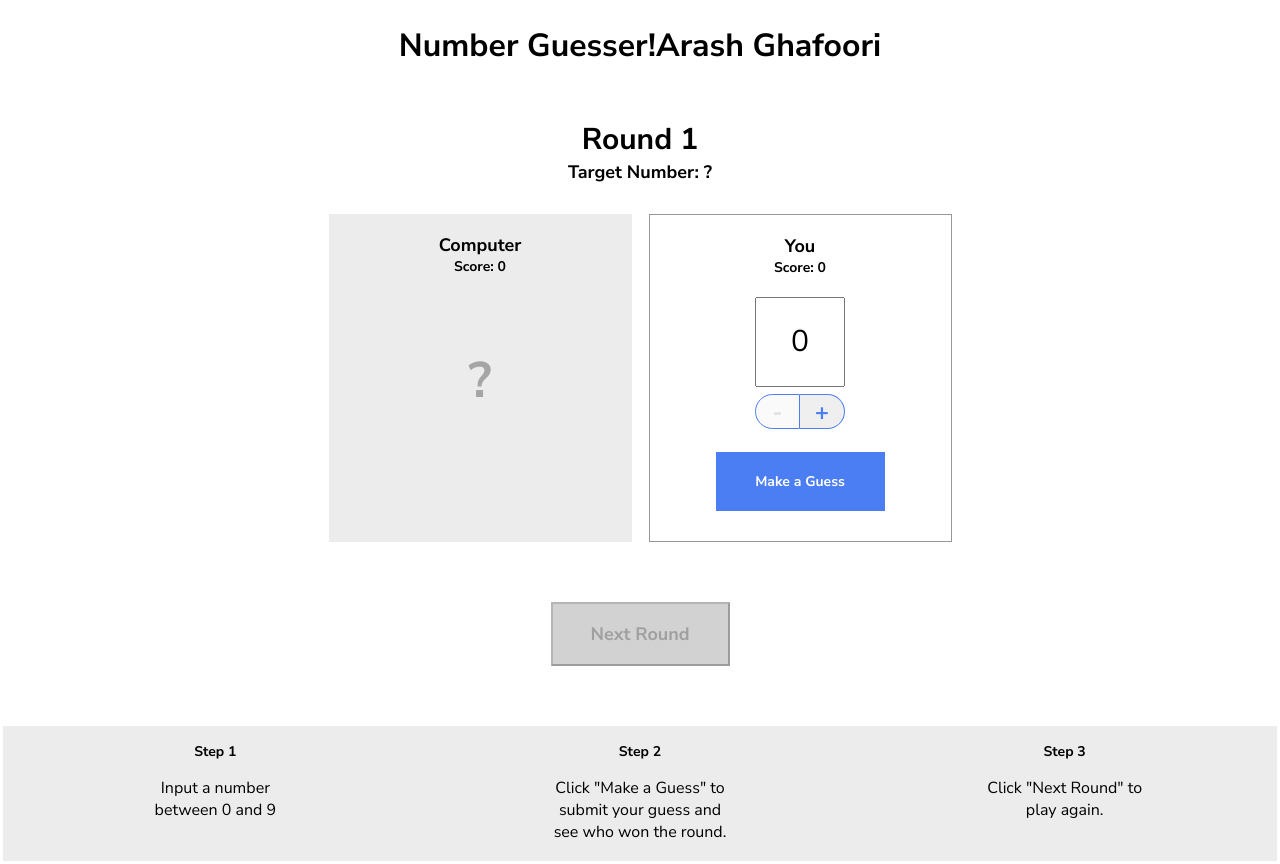
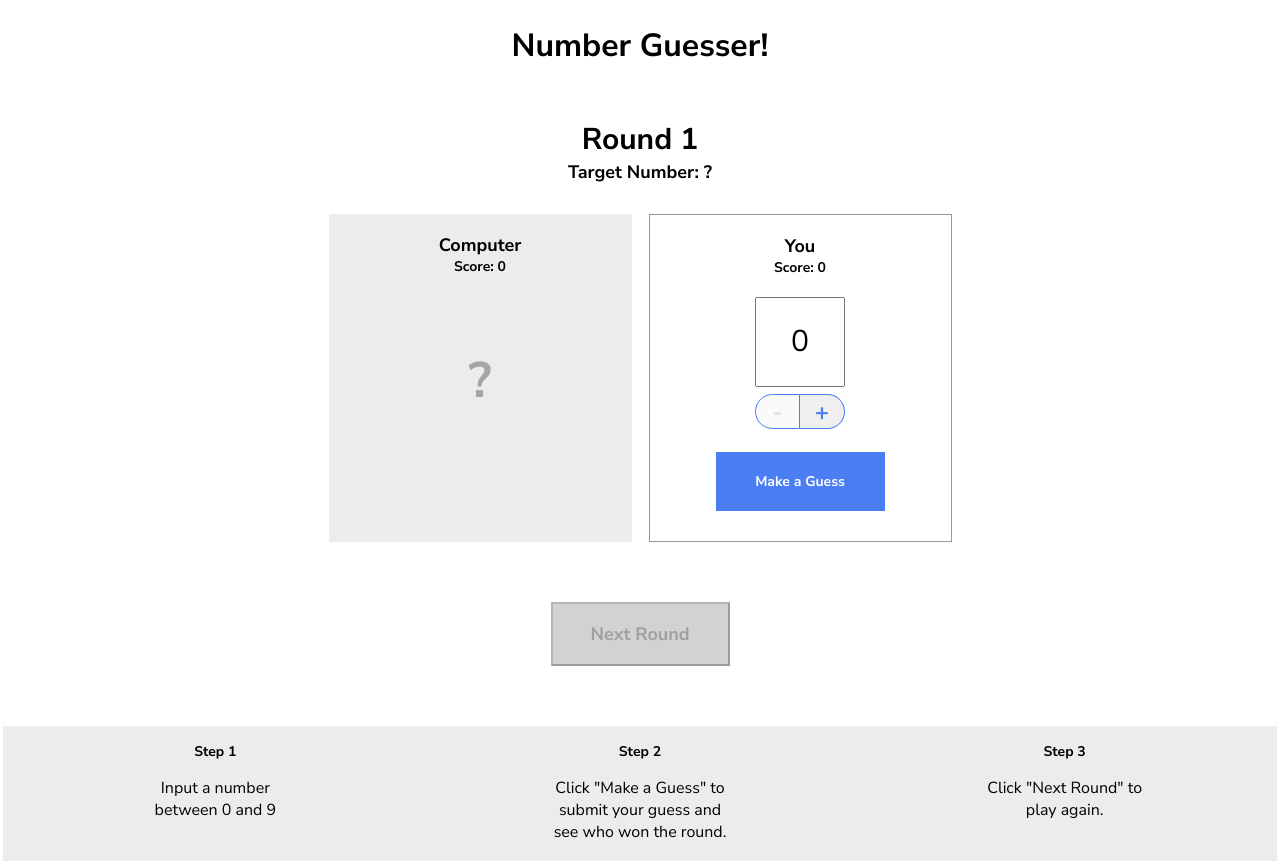
Before and after one commit to arashinho-gh/number-guesser, a plain HTML site: page index.html in a window 1280 px wide. Drawn offline with Linux system fonts and the light colour scheme.

Commit message:
third commit

```diff
--- a/index.html
+++ b/index.html
@@ -10,7 +10,6 @@
     <div class="game-container">
       <header>
         <h1>Number Guesser!</h1>
-        <h1>Arash Ghafoori</h1>
       </header>
 
       <div class="rounds">
```
